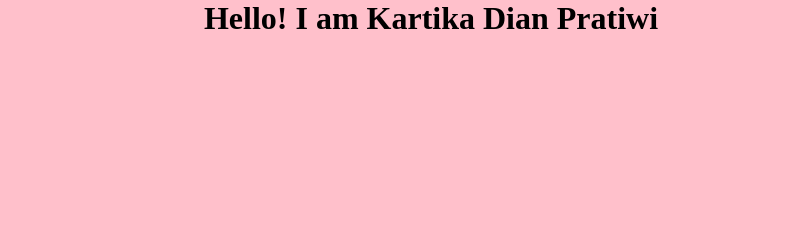
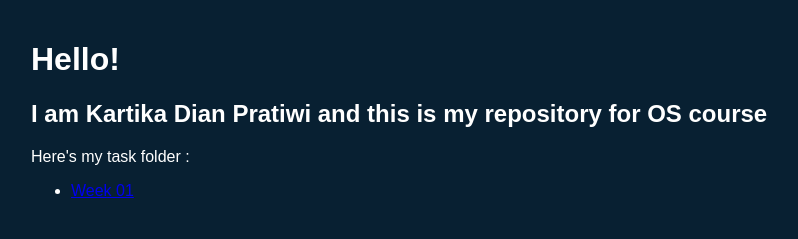
Before and after one commit to kartikadipra/os212, a plain HTML site: page index.html in a window 1280 px wide. Shown: the whole page, without its empty margins (209-1007 px from the left). Drawn offline with Linux system fonts and the light colour scheme.

Commit message:
updating a few element

```diff
--- a/index.html
+++ b/index.html
@@ -7,6 +7,15 @@
     <link rel="stylesheet" href="styles.css">
 </head>
 <body>
-    <h1>Hello! I am Kartika Dian Pratiwi</h1>
+    <div class="container">
+        <div class="header"></div>
+            <h1>Hello!</h1>
+            <h2>I am Kartika Dian Pratiwi and this is my repository for OS course</h2>
+            <p>Here's my task folder :</p>
+            <ul>
+                <li><a href="#https://github.com/kartikadipra/os212/tree/main/Week%2001">Week 01</a></li>
+            </ul>
+        </div>
+    </div>
 </body>
 </html>
--- a/styles.css
+++ b/styles.css
@@ -1,5 +1,25 @@
 body {
     margin: 0;
-    background: pink;
-    text-align: center;
+    background: #082032;
+    text-align: left;
+    color: white;
+    font-family: Arial;
 }
+
+.container {
+    width: 800px;
+    margin: auto;
+    /*background-color: #334756;*/
+    padding: 20px;
+}
+
+.header a {
+    text-decoration: none;
+    color: wheat;
+    padding: 3px;
+}
+
+.header a:hover {
+    background-color: lavender;
+    color: lightblue;
+}
```
